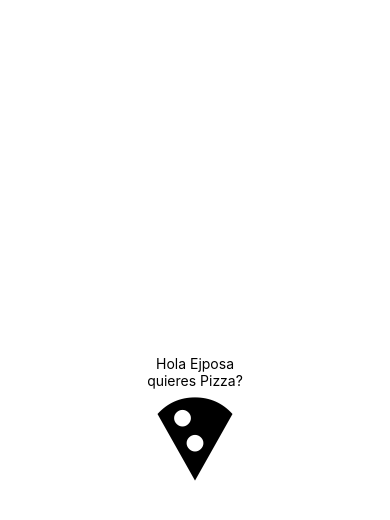
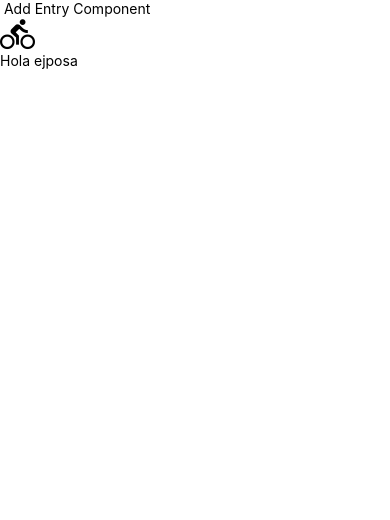
Before and after one commit to juanpabloeslava/expo-udaciFitness, a React Native app: screen / in a window 390 px wide. Shown: the top 520 px of the page. Built offline with nearby package versions, Linux system fonts and the light colour scheme.

Commit message:
comp: created add entry comp

```diff
--- a/App.js
+++ b/App.js
@@ -1,30 +1,19 @@
 import { StatusBar } from 'expo-status-bar';
-import React, { useEffect } from 'react';
-import { StyleSheet, Text, View } from 'react-native';
-// icons
-import { MaterialIcons } from '@expo/vector-icons'
+import React from 'react';
+import { View, Text } from 'react-native';
+// comps
+import AddEntry from './components/AddEntry'
+
 
 export default function App() {
 
-  useEffect( () => {
-    console.log('hi ejposa')
-  }, [])
+  return (
+    <View>
+      <AddEntry />
+      <Text>
+        Hola ejposa
+      </Text>
+    </View>
+  )
 
-  return (
-    <View style={styles.container}>
-      <Text>Hola Ejposa</Text>
-      <Text>quieres Pizza?</Text>
-      <MaterialIcons name='local-pizza' size={100}/>
-      <StatusBar style="auto" />
-    </View>
-  );
 }
-
-const styles = StyleSheet.create({
-  container: {
-    flex: 1,
-    backgroundColor: '#fff',
-    alignItems: 'center',
-    justifyContent: 'center',
-  },
-});
--- /dev/null
+++ b/components/AddEntry.js
@@ -0,0 +1,16 @@
+import React from 'react';
+// react native comps
+import { View, Text } from "react-native";
+// data
+import { getMetricMetaInfo } from '../utils/helpers'
+
+const AddEntry = () => {
+    return (
+        <View>
+            <Text> Add Entry Component </Text>
+            {getMetricMetaInfo('bike').getIcon()}
+        </View>
+     )
+}
+
+export default AddEntry
```
